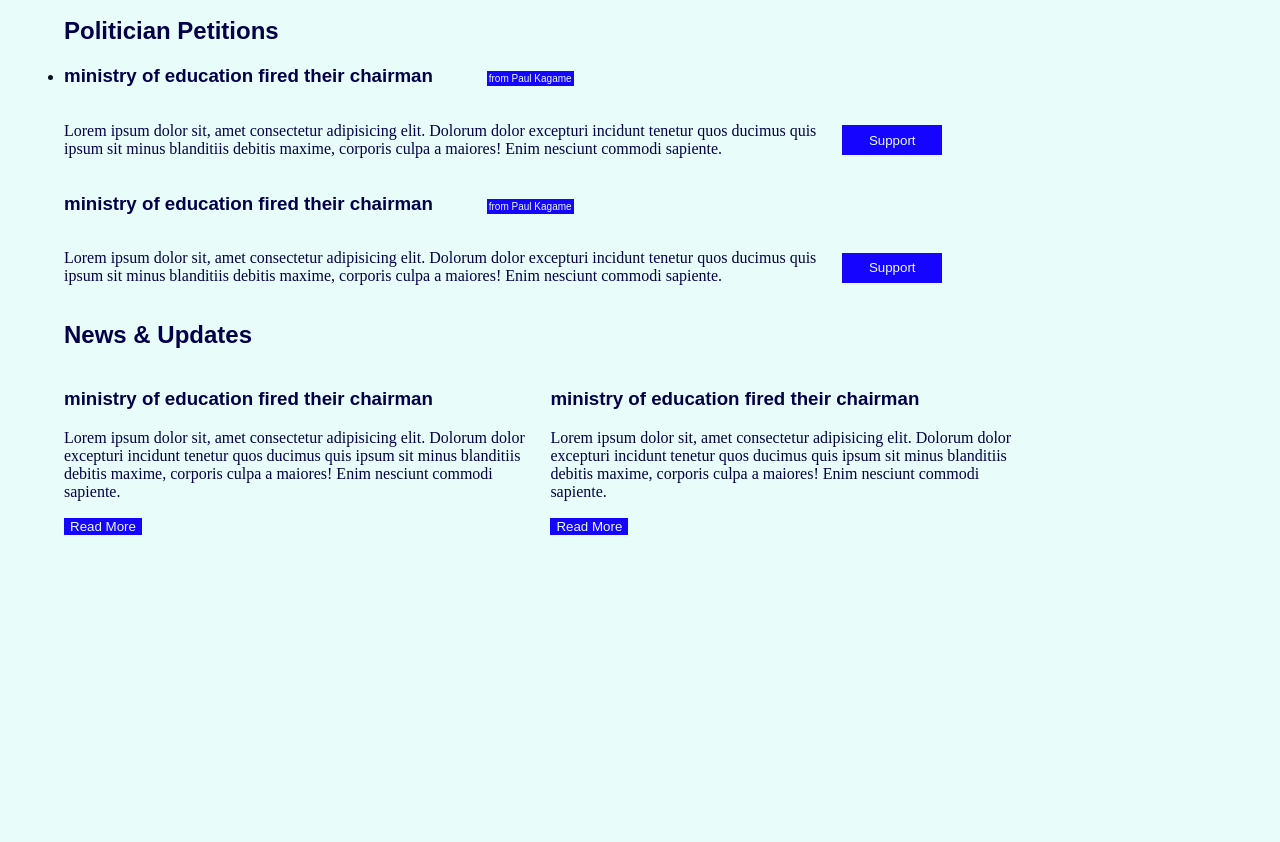
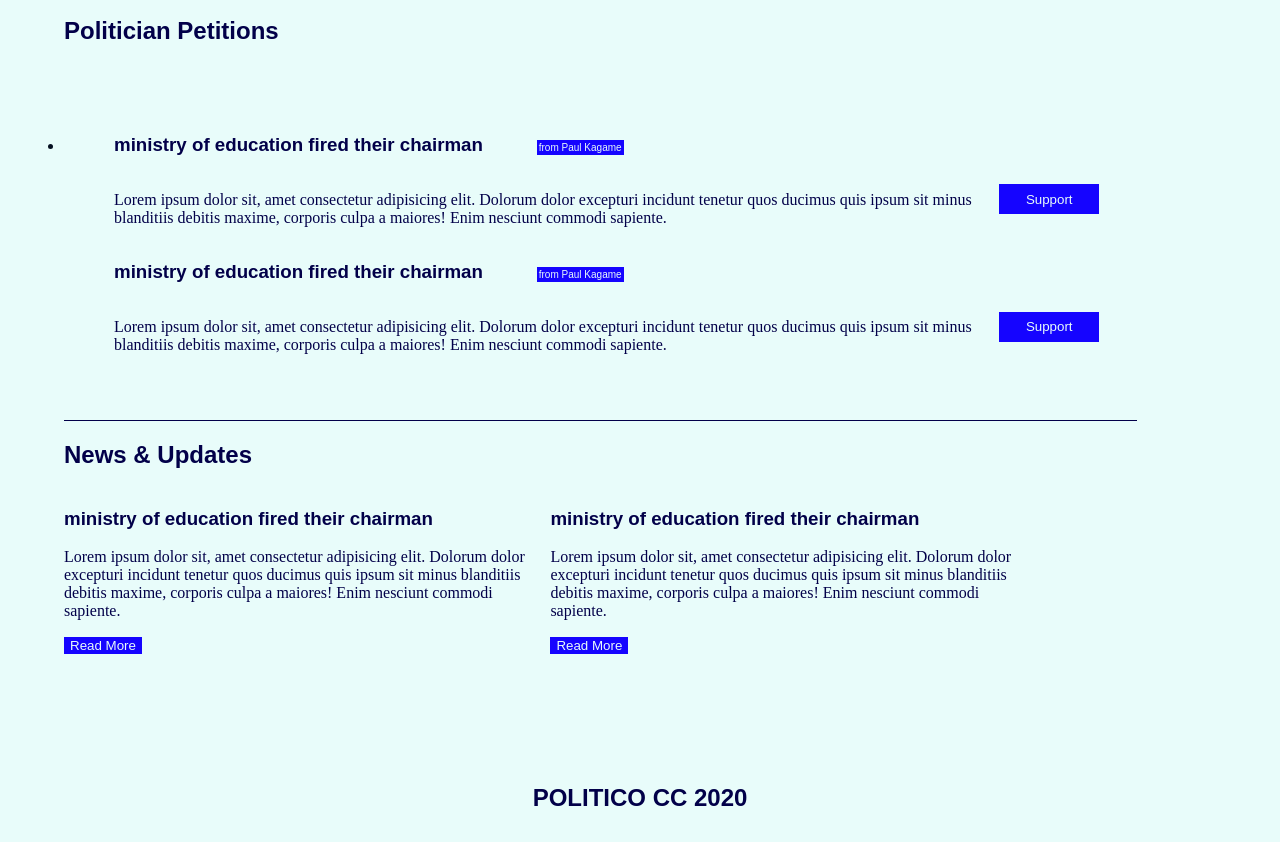
Before and after one commit to horix7/politico, a plain HTML site: page UI/html/index.html in a window 1280 px wide. Shown: the part 405-1247 px from the top of the page. Before the commit the page ends 940 px from the top, so only its background shows below. Drawn offline with Linux system fonts and the light colour scheme.

Commit message:
feat(imprvingUi): imporvement on my UI bottom margin
> adding a bottom margin on all pages for elements reaching and best user experience

```diff
--- a/UI/css/index.css
+++ b/UI/css/index.css
@@ -764,7 +764,7 @@ ol {
  }
  .content-two {
      display: grid;
-     grid-template-columns: 80% 20%;
+     grid-template-columns: 90% 10%;
  }
 
  .new-content {
@@ -774,9 +774,27 @@ ol {
 
  }
 
+ .foot {
+    margin-top: 100px;
+    padding: 30px;
+    font-size: x-large;
+    text-align: center;
+    text-transform: uppercase;
+    font-weight: bolder;
+    font-family: sans-serif;
+    color: var(--second-color);
+}
+
+ .content-two .btn {
+    margin-left: 10%;
+
+ }
+
  .new-petition {
     width: 80%;
   display: list-item;
+   border-bottom: 1px solid var(--second-color);
+  padding: 50px;
  }
  .labeled {
      margin-left: 5%;
--- a/UI/html/index.html
+++ b/UI/html/index.html
@@ -93,7 +93,9 @@
                </div>
            </div>
        </section>
-
+       <footer class="foot">
+        politico cc 2020
+    </footer>
 	   <script src="/politico/UI/js/landing.js"></script>
 </body>
 </html>
```
Also changed, not shown: UI/html/accountPage.html (+4 -0 lines), UI/html/allCandindates.html (+4 -0 lines), UI/html/allOffices.html (+3 -0 lines), UI/html/landing.html (+4 -0 lines), UI/html/officePage.html (+4 -0 lines), UI/html/parties.html (+3 -1 lines), UI/html/partyPage.html (+5 -0 lines), UI/html/politician/createPetition.html (+4 -0 lines), UI/html/politician/runForOffice.html (+3 -1 lines), UI/html/polticianAcc.html (+4 -0 lines), UI/html/sign_up.html (+4 -0 lines), 1 other file.
